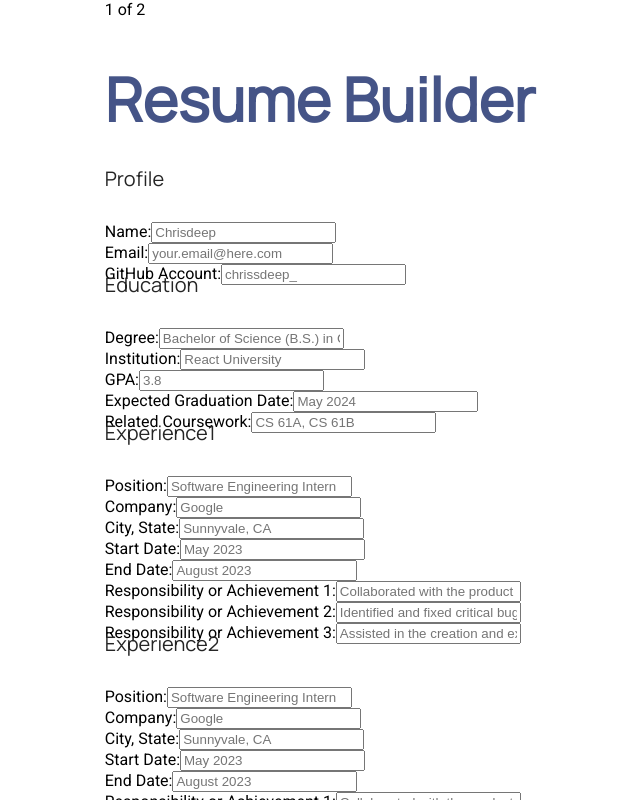
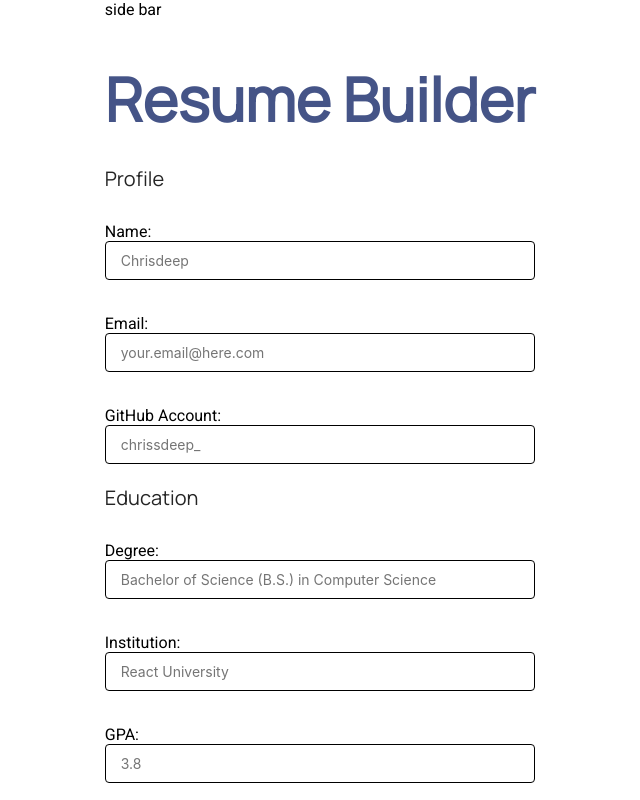
Before and after one commit to jennie7pm/CS160-Final-Project-Community, a React (Create React App) app: page /resume-builder in a window 1280 px wide. Shown: the top 800 px of the page, without its empty margins (320-960 px from the left). Built offline with nearby package versions, Linux system fonts and the light colour scheme.

Commit message:
resume builder fix input style

```diff
--- a/src/components/Resume-Builder.css
+++ b/src/components/Resume-Builder.css
@@ -7,7 +7,7 @@
     align-items: center;
 } */
 
-.container{
+.container {
     display: flex;
     justify-content: space-around;
     box-sizing: border-box;
@@ -16,3 +16,31 @@
     align-items: center;
     gap: 60px;
 }
+
+.h2 {
+    color: var(--primary, #455487);
+    font-family: Manrope;
+}
+
+.resume-content {
+    display: flex;
+    width: 945px;
+    padding: 60px 120px;
+    flex-direction: column;
+    align-items: flex-start;
+    gap: 45px;
+}
+
+input {
+    font-family: -apple-system, BlinkMacSystemFont, "Segoe UI", "Roboto", "Oxygen",
+      "Ubuntu", "Cantarell", "Fira Sans", "Droid Sans", "Helvetica Neue",
+      sans-serif;
+    display: block;
+    box-sizing: border-box;
+    width: 100%;
+    border-radius: 4px;
+    border: 1px solid;
+    padding: 10px 15px;
+    margin-bottom: 15px;
+    font-size: 14px;
+  }
--- a/src/components/Resume-Builder.js
+++ b/src/components/Resume-Builder.js
@@ -1,12 +1,13 @@
 import "./Resume-Builder.css"
+
 export function ResumeBuilder() {
     return (
         // <p>test resume builder</p>
         <div className="resume-builder">
             <div class="container">
                 <div class="row">
-                    <div class="col">
-                        1 of 2
+                    <div class="col resume-contents">
+                        side bar
                         <h1>Resume Builder</h1>
 
                     </div>
```
